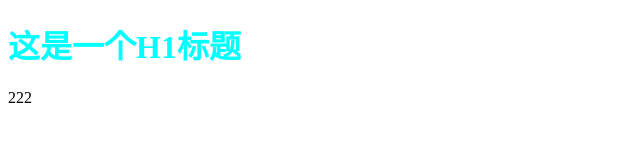
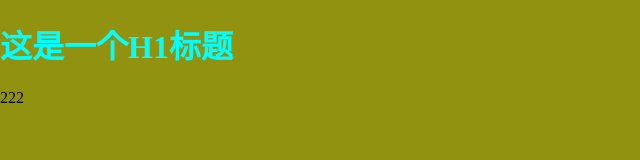
Before and after one commit to HanFree-fukang/project_01, a plain HTML site: page index.html in a window 1280 px wide. Shown: the whole page, without its empty margins (0-640 px from the left). Drawn offline with Linux system fonts and the light colour scheme.

Commit message:
修改了index.css

```diff
--- a/index.css
+++ b/index.css
@@ -1,3 +1,8 @@
+html ,body {
+  margin: 0;
+  padding: 0;
+  background-color: #929211;
+}
 h1 {
   color: aqua;
 }
```
